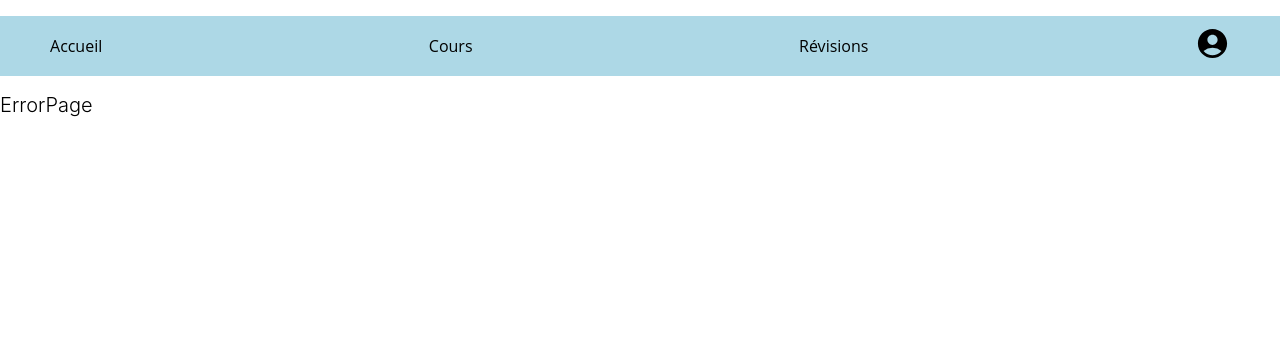
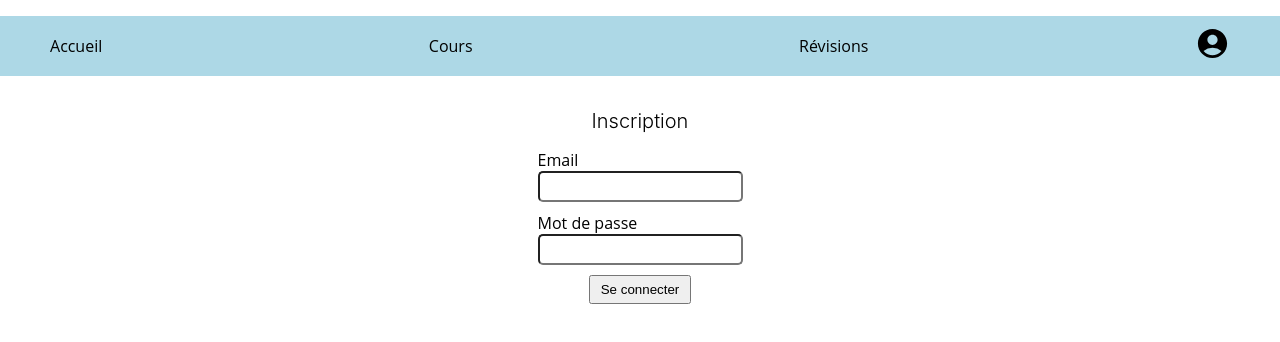
Before and after one commit to MadLiy/DIGI-PROJET, a React (Vite) app in the folder front/: page /login in a window 1280 px wide. Shown: the top 342 px of the page. Built offline with nearby package versions, Linux system fonts and the light colour scheme.

Commit message:
Login page with route

```diff
--- a/front/src/App.tsx
+++ b/front/src/App.tsx
@@ -2,11 +2,13 @@ import { Route, Routes } from 'react-router-dom'
 import ErrorPage from './components/errorPage/ErrorPage'
 import Home from './components/home/Home'
 import RegisterPage from './components/registerPage/RegisterPage'
+import LoginPage from './components/loginPage/LoginPage'
 
 function App() {
 
   return (
     <Routes>
+      <Route path="/login" element={<LoginPage />} />
       <Route path="/register" element={<RegisterPage />} />
       <Route path="/" element={<Home />} />
       <Route path="*" element={<ErrorPage />} />
--- a/front/src/components/loginPage/LoginPage.tsx
+++ b/front/src/components/loginPage/LoginPage.tsx
@@ -1,9 +1,34 @@
-import React from "react";
+import React, { FormEvent, useState } from "react";
 import './loginPage.css'
 
 const LoginPage = () => {
+    const [user, setUser] = useState({})
+
+    const handleChange = (e: React.ChangeEvent<HTMLInputElement>) => {
+        const { name, value } = e.target;
+        setUser(prevUser => ({ ...prevUser, [name]: value }));
+    }
+
+    const handleSubmit = (e: FormEvent) => {
+        e.preventDefault()
+        console.log(user);
+        // appeler method de connexion
+    }
     return (
-        <h2>Login Page</h2>
+        <section className="register">
+        <h2>Inscription</h2>
+        <form className="register-form">
+            <div className="element email">
+                <label htmlFor="email">Email</label>
+                <input type="email" id="email" onChange={handleChange} name="email" />
+            </div>
+            <div className="element password">
+                <label htmlFor="password">Mot de passe</label>
+                <input type="password" id="password" onChange={handleChange} name="password" />
+            </div>
+            <button type="button" className="submit-button" onClick={handleSubmit}>Se connecter</button>
+        </form>
+        </section>
     );
 }
 
--- a/front/src/components/loginPage/loginPage.css
+++ b/front/src/components/loginPage/loginPage.css
@@ -0,0 +1,29 @@
+.register {
+    box-sizing: border-box;
+    padding: 0 25%;
+    display: flex;
+    flex-direction: column;
+    align-items: center;
+}
+
+.element{
+    width: 100%;
+    margin: 0 10px;
+    display: flex;
+    flex-direction: column;
+    margin-bottom: 10px;
+}
+form {
+    display: flex;
+    flex-direction: column;
+    align-items: center;
+}
+
+input{
+    border-radius: 5px;
+    height: 25px;
+}
+
+.submit-button {
+    padding: 5px 10px;
+}
```
